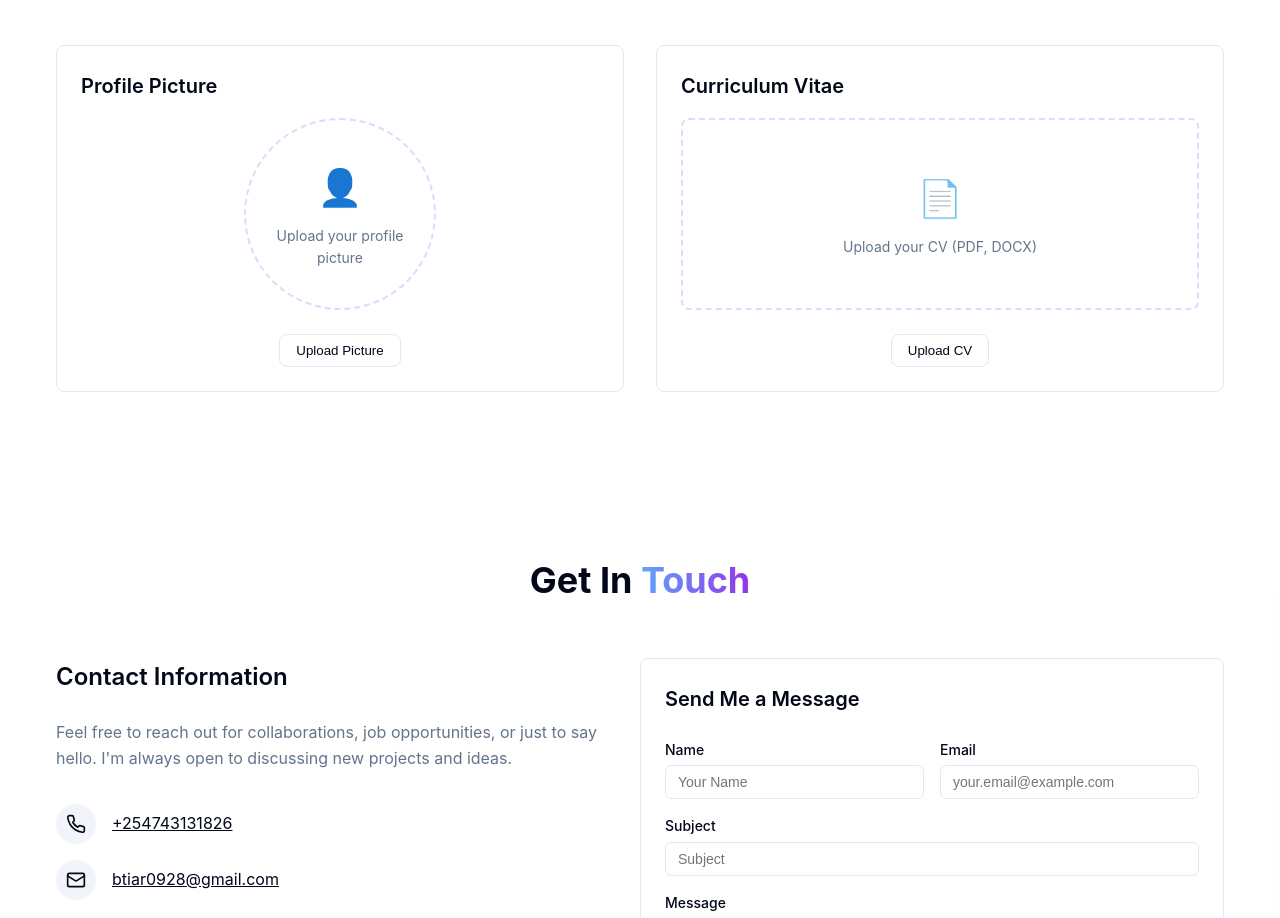
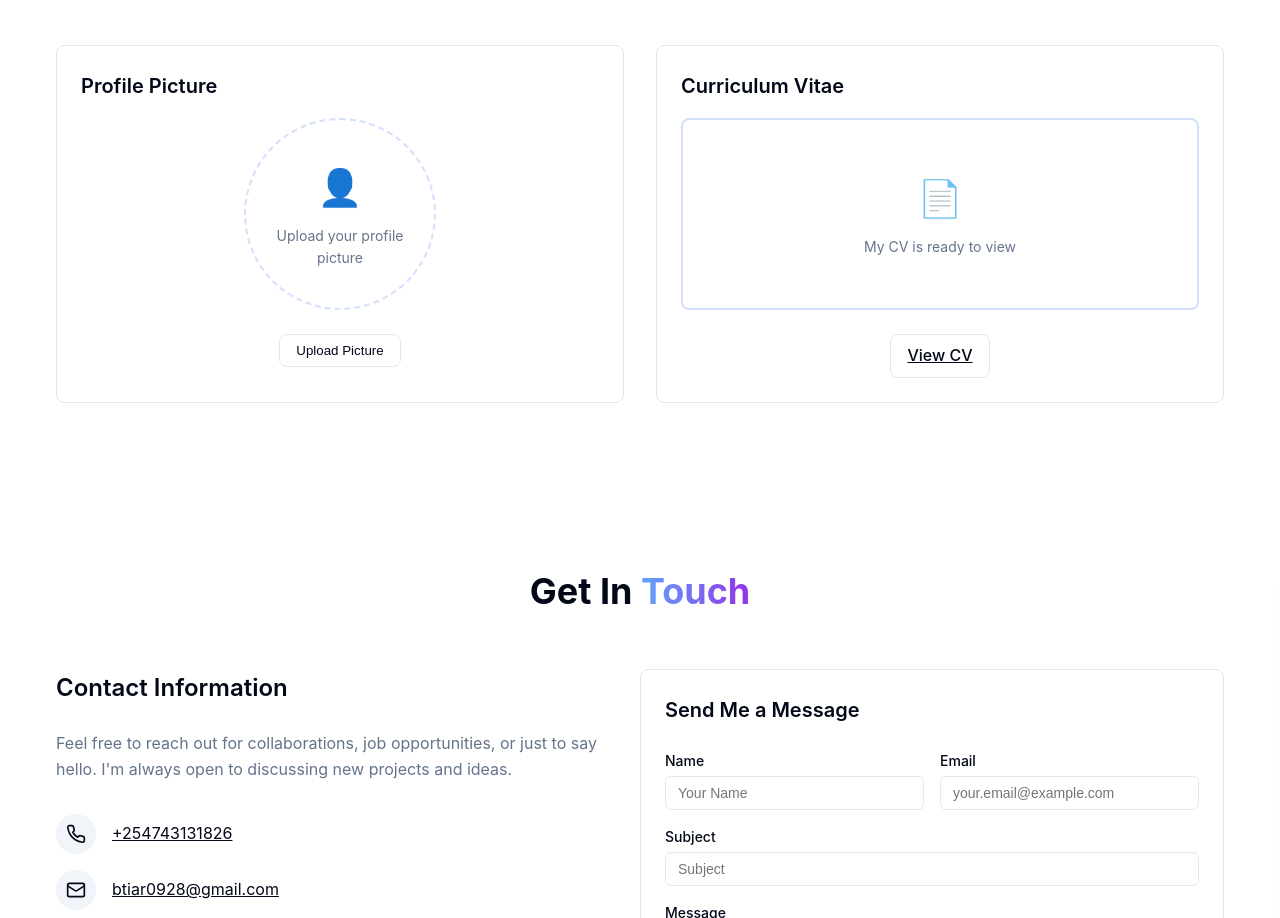
Before and after one commit to Btiar-user/brian_nyakundi_portfolio, a plain HTML site: page index.html in a window 1280 px wide. Shown: the part 5508-6426 px from the top of the page. Drawn offline with Linux system fonts and the light colour scheme.

Commit message:
refactor CV upload section to a view link and update styling

```diff
--- a/index.html
+++ b/index.html
@@ -620,36 +620,30 @@
                   </div>
                 </div>
 
-                <!-- CV Upload -->
+                <!-- CV Section -->
               <div class="bg-card rounded-lg border border-border p-6 animate-slide-up" style="animation-delay: 0.2s;">
                 <h3 class="text-xl font-semibold mb-4">Curriculum Vitae</h3>
                 <div class="flex flex-col items-center">
-                    <div id="cv-preview" class="w-full h-48 rounded-lg border-2 border-dashed border-primary/20 flex items-center justify-center mb-6">
+
+                  <div id="cv-preview" class="w-full h-48 rounded-lg border-2 border-4 border-primary/20 flex items-center justify-center mb-6">
                     <div class="text-center p-4">
                       <div class="text-4xl mb-2">📄</div>
-                        <p class="text-sm text-muted-foreground">Upload your CV (PDF, DOCX)</p>
+                      <p class="text-sm text-muted-foreground">My CV is ready to view</p>
                     </div>
                   </div>
 
-                    <input
-                      type="file"
-                      id="cv-input"
-                      accept=".pdf,.doc,.docx"
-                      class="hidden"
-                    />
+                  <!-- View CV button -->
+                  <a
+                    href="D:/Brian Resume.pdf"
+                    target="_blank"
+                    class="variant-outline px-4 py-2 rounded-lg"
+                  >
+                    View CV
+                  </a>
 
-                    <button
-                      id="upload-cv-button"
-                      class="variant-outline"
-                    >
-                      Upload CV
-                    </button>
-
-                    <p id="cv-upload-message" class="text-sm text-muted-foreground mt-2 hidden">
-                        CV uploaded successfully!
-                    </p>
                 </div>
               </div>
+
               </div>
             </div>
           </section>
```
Lines whose indentation alone changed are shown as unchanged.
